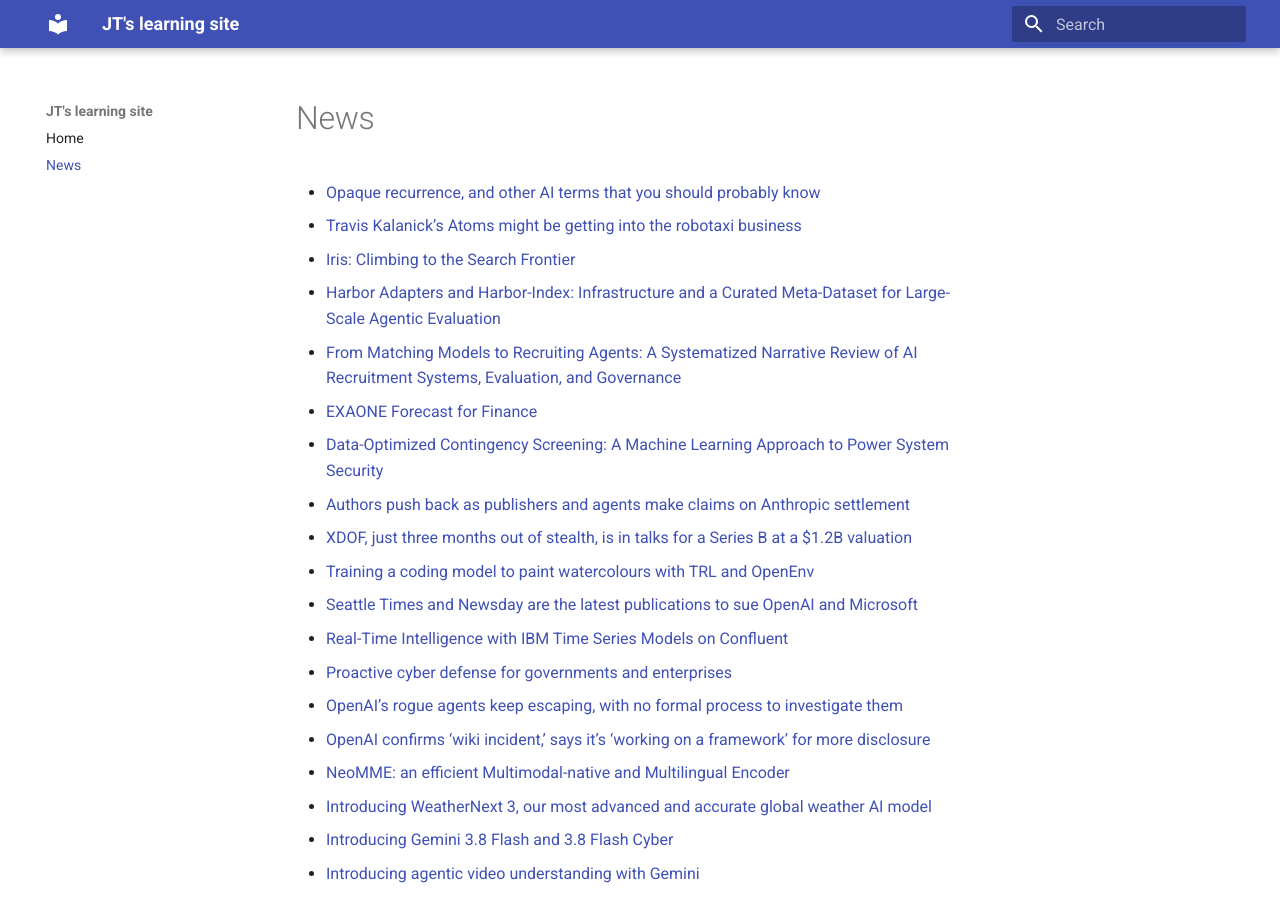
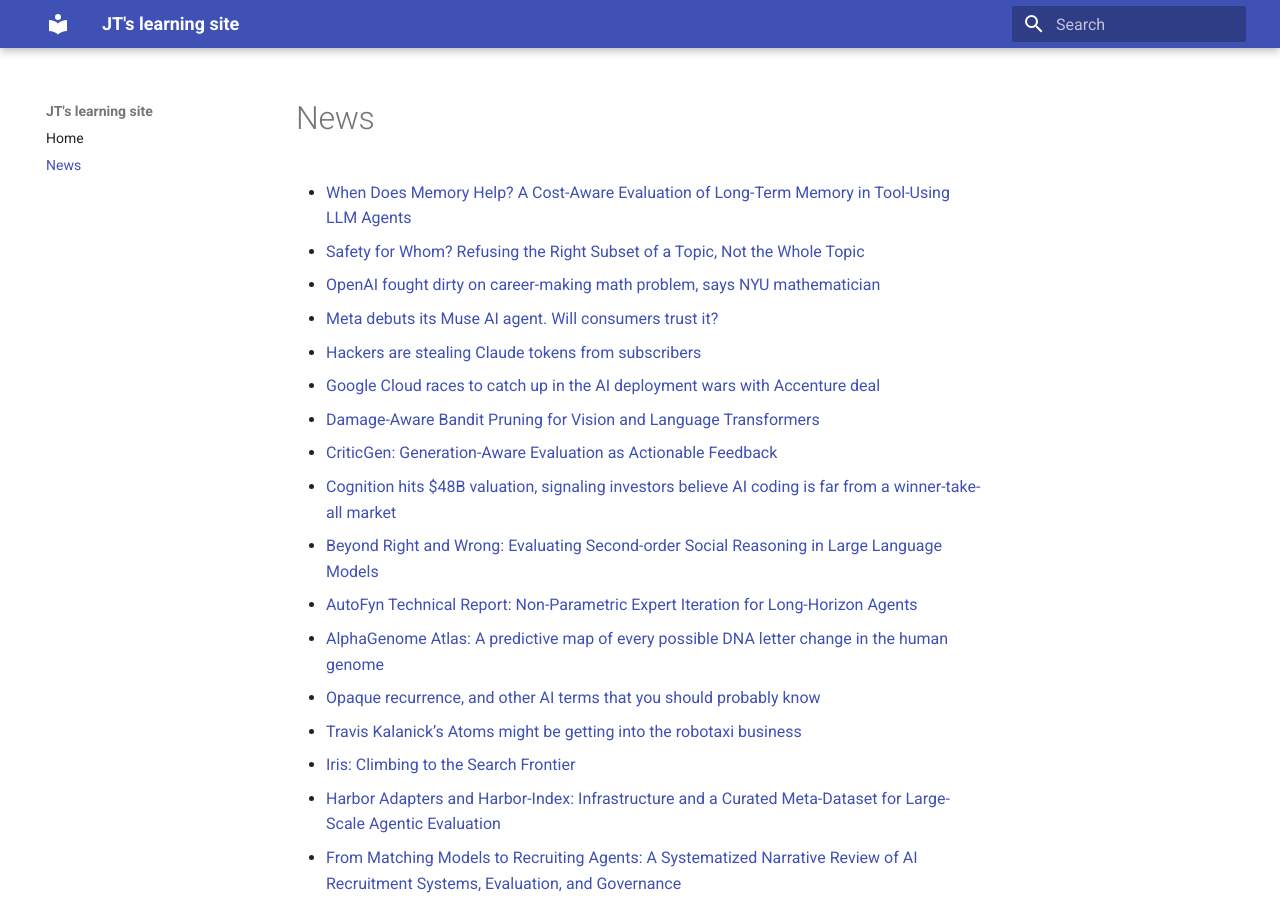
Before and after one commit to joshuatxl/learning-site, an MkDocs documentation site: the page built from docs/news/index.md, in a window 1280 px wide and 900 px high. Built offline with MkDocs 1.6.1 and Material for MkDocs 9.7.7, drawn with Linux system fonts in a browser that asks for light colours.

Commit message:
Auto-update news 2026-09-09

```diff
--- a/docs/news/index.md
+++ b/docs/news/index.md
@@ -1,5 +1,17 @@
 # News
 
+- [When Does Memory Help? A Cost-Aware Evaluation of Long-Term Memory in Tool-Using LLM Agents](2026-09-09-when-does-memory-help-a-cost-aware-evaluation-of-long-term-m.md)
+- [Safety for Whom? Refusing the Right Subset of a Topic, Not the Whole Topic](2026-09-09-safety-for-whom-refusing-the-right-subset-of-a-topic-not-the.md)
+- [OpenAI fought dirty on career-making math problem, says NYU mathematician](2026-09-09-openai-fought-dirty-on-career-making-math-problem-says-nyu-m.md)
+- [Meta debuts its Muse AI agent. Will consumers trust it?](2026-09-09-meta-debuts-its-muse-ai-agent-will-consumers-trust-it.md)
+- [Hackers are stealing Claude tokens from subscribers](2026-09-09-hackers-are-stealing-claude-tokens-from-subscribers.md)
+- [Google Cloud races to catch up in the AI deployment wars with Accenture deal](2026-09-09-google-cloud-races-to-catch-up-in-the-ai-deployment-wars-wit.md)
+- [Damage-Aware Bandit Pruning for Vision and Language Transformers](2026-09-09-damage-aware-bandit-pruning-for-vision-and-language-transfor.md)
+- [CriticGen: Generation-Aware Evaluation as Actionable Feedback](2026-09-09-criticgen-generation-aware-evaluation-as-actionable-feedback.md)
+- [Cognition hits $48B valuation, signaling investors believe AI coding is far from a winner-take-all market](2026-09-09-cognition-hits-48b-valuation-signaling-investors-believe-ai-.md)
+- [Beyond Right and Wrong: Evaluating Second-order Social Reasoning in Large Language Models](2026-09-09-beyond-right-and-wrong-evaluating-second-order-social-reason.md)
+- [AutoFyn Technical Report: Non-Parametric Expert Iteration for Long-Horizon Agents](2026-09-09-autofyn-technical-report-non-parametric-expert-iteration-for.md)
+- [AlphaGenome Atlas: A predictive map of every possible DNA letter change in the human genome](2026-09-09-alphagenome-atlas-a-predictive-map-of-every-possible-dna-let.md)
 - [Opaque recurrence, and other AI terms that you should probably know](2026-09-08-opaque-recurrence-and-other-ai-terms-that-you-should-probabl.md)
 - [Travis Kalanick’s Atoms might be getting into the robotaxi business](2026-09-07-travis-kalanick-s-atoms-might-be-getting-into-the-robotaxi-b.md)
 - [Iris: Climbing to the Search Frontier](2026-09-07-iris-climbing-to-the-search-frontier.md)
```
Also changed, not shown: docs/news/2026-09-09-alphagenome-atlas-a-predictive-map-of-every-possible-dna-let.md (added, +14 -0 lines), docs/news/2026-09-09-autofyn-technical-report-non-parametric-expert-iteration-for.md (added, +14 -0 lines), docs/news/2026-09-09-beyond-right-and-wrong-evaluating-second-order-social-reason.md (added, +14 -0 lines), docs/news/2026-09-09-cognition-hits-48b-valuation-signaling-investors-believe-ai-.md (added, +14 -0 lines), docs/news/2026-09-09-criticgen-generation-aware-evaluation-as-actionable-feedback.md (added, +14 -0 lines), docs/news/2026-09-09-damage-aware-bandit-pruning-for-vision-and-language-transfor.md (added, +14 -0 lines), docs/news/2026-09-09-google-cloud-races-to-catch-up-in-the-ai-deployment-wars-wit.md (added, +14 -0 lines), docs/news/2026-09-09-hackers-are-stealing-claude-tokens-from-subscribers.md (added, +14 -0 lines), docs/news/2026-09-09-meta-debuts-its-muse-ai-agent-will-consumers-trust-it.md (added, +14 -0 lines), docs/news/2026-09-09-openai-fought-dirty-on-career-making-math-problem-says-nyu-m.md (added, +14 -0 lines), docs/news/2026-09-09-safety-for-whom-refusing-the-right-subset-of-a-topic-not-the.md (added, +14 -0 lines), docs/news/2026-09-09-when-does-memory-help-a-cost-aware-evaluation-of-long-term-m.md (added, +14 -0 lines).
